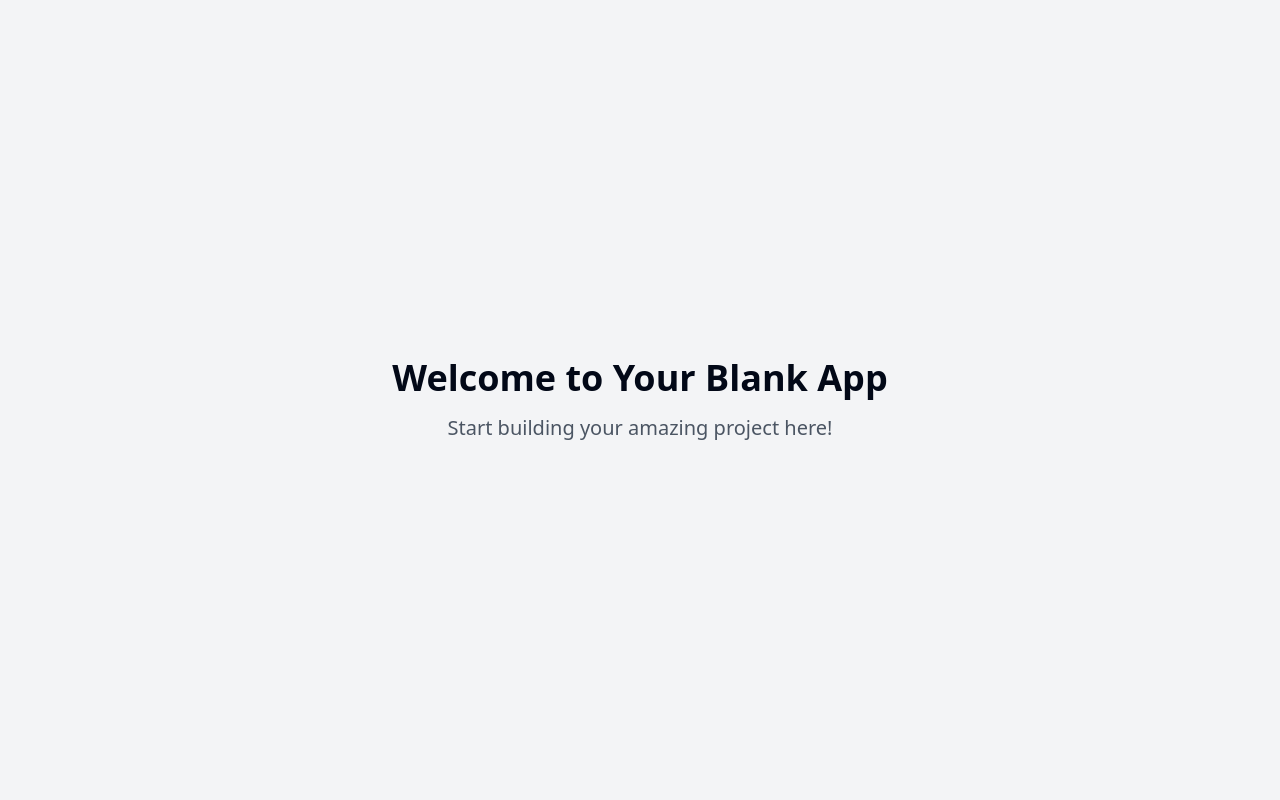
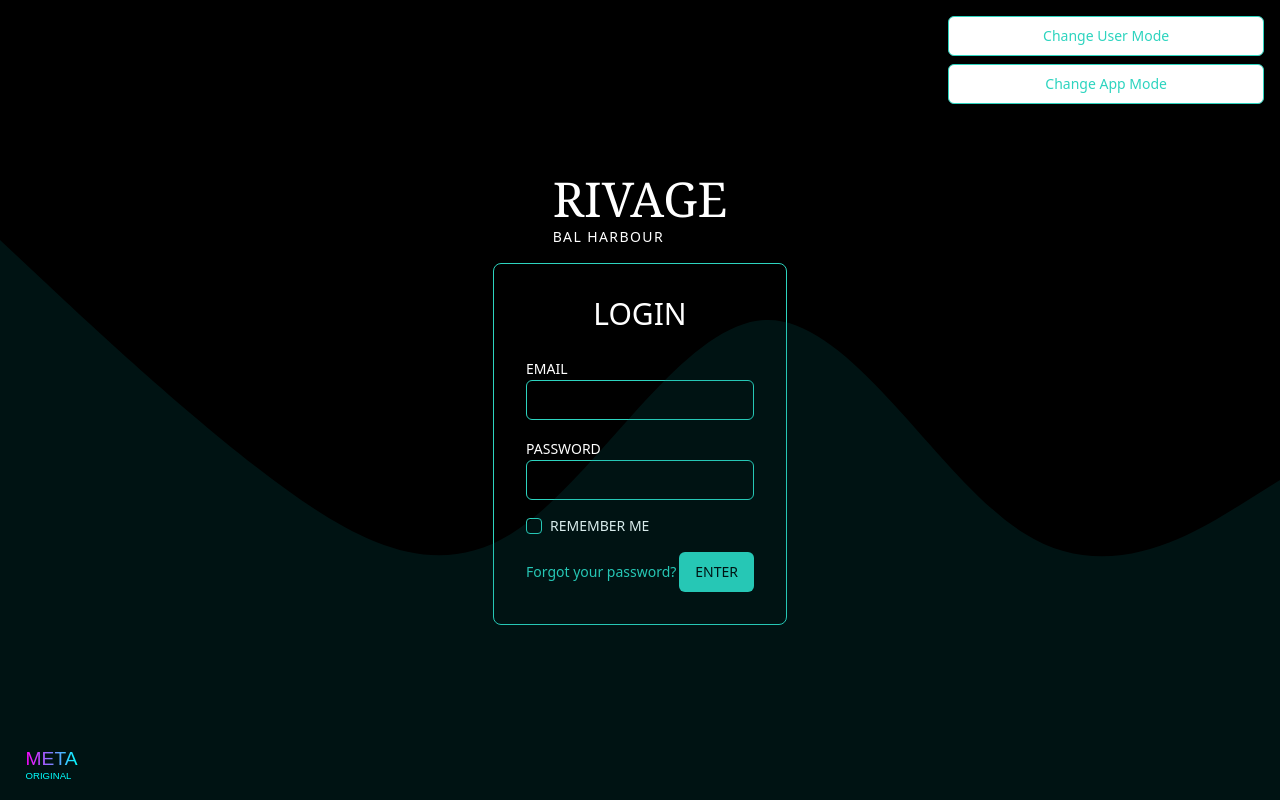
Before and after one commit to ismarsantos/tela-factory, a React (Vite) app: page / in a window 1280 px wide. Built offline with nearby package versions, Linux system fonts and the light colour scheme.

Commit message:
Create new screen layout
Implemented a new screen layout as per the prompt request. The changes include updates to the relevant components and styles to reflect the new design.
[skip gpt_engineer]

```diff
--- /dev/null
+++ b/src/components/LoginForm.jsx
@@ -0,0 +1,30 @@
+import React from 'react';
+import { Input } from "@/components/ui/input";
+import { Checkbox } from "@/components/ui/checkbox";
+import { Button } from "@/components/ui/button";
+
+const LoginForm = () => (
+  <div className="bg-black bg-opacity-50 p-8 rounded-lg border border-teal-400">
+    <h2 className="text-white text-3xl mb-6 text-center">LOGIN</h2>
+    <form className="space-y-4">
+      <div>
+        <label htmlFor="email" className="text-white text-sm">EMAIL</label>
+        <Input type="email" id="email" className="bg-transparent text-white border-teal-400" />
+      </div>
+      <div>
+        <label htmlFor="password" className="text-white text-sm">PASSWORD</label>
+        <Input type="password" id="password" className="bg-transparent text-white border-teal-400" />
+      </div>
+      <div className="flex items-center">
+        <Checkbox id="remember" className="border-teal-400" />
+        <label htmlFor="remember" className="text-white text-sm ml-2">REMEMBER ME</label>
+      </div>
+      <div className="flex justify-between items-center">
+        <Button variant="link" className="text-teal-400 p-0">Forgot your password?</Button>
+        <Button className="bg-teal-400 text-black hover:bg-teal-500">ENTER</Button>
+      </div>
+    </form>
+  </div>
+);
+
+export default LoginForm;
--- /dev/null
+++ b/src/components/Logo.jsx
@@ -0,0 +1,10 @@
+import React from 'react';
+
+const Logo = () => (
+  <div className="text-white text-5xl font-serif mb-4">
+    RIVAGE
+    <div className="text-sm font-sans tracking-widest mt-1">BAL HARBOUR</div>
+  </div>
+);
+
+export default Logo;
--- /dev/null
+++ b/src/components/UserModeToggle.jsx
@@ -0,0 +1,15 @@
+import React from 'react';
+import { Button } from "@/components/ui/button";
+
+const UserModeToggle = () => (
+  <div className="absolute top-4 right-4 space-y-2">
+    <Button variant="outline" className="w-full text-teal-400 border-teal-400 hover:bg-teal-400 hover:text-black">
+      Change User Mode
+    </Button>
+    <Button variant="outline" className="w-full text-teal-400 border-teal-400 hover:bg-teal-400 hover:text-black">
+      Change App Mode
+    </Button>
+  </div>
+);
+
+export default UserModeToggle;
--- a/src/pages/Index.jsx
+++ b/src/pages/Index.jsx
@@ -1,11 +1,17 @@
-// Update this page (the content is just a fallback if you fail to update the page)
+import React from 'react';
+import Logo from '../components/Logo';
+import LoginForm from '../components/LoginForm';
+import UserModeToggle from '../components/UserModeToggle';
 
 const Index = () => {
   return (
-    <div className="min-h-screen flex items-center justify-center bg-gray-100">
-      <div className="text-center">
-        <h1 className="text-4xl font-bold mb-4">Welcome to Your Blank App</h1>
-        <p className="text-xl text-gray-600">Start building your amazing project here!</p>
+    <div className="min-h-screen bg-black flex flex-col items-center justify-center relative overflow-hidden">
+      <div className="absolute inset-0 bg-[url('/wave-background.svg')] bg-no-repeat bg-cover opacity-30"></div>
+      <UserModeToggle />
+      <Logo />
+      <LoginForm />
+      <div className="absolute bottom-4 left-4">
+        <img src="/meta-original-logo.svg" alt="Meta Original" className="h-12" />
       </div>
     </div>
   );
```
Also changed, not shown: public/meta-original-logo.svg (added), public/wave-background.svg (added), tailwind.config.js (line endings or trailing spaces).
